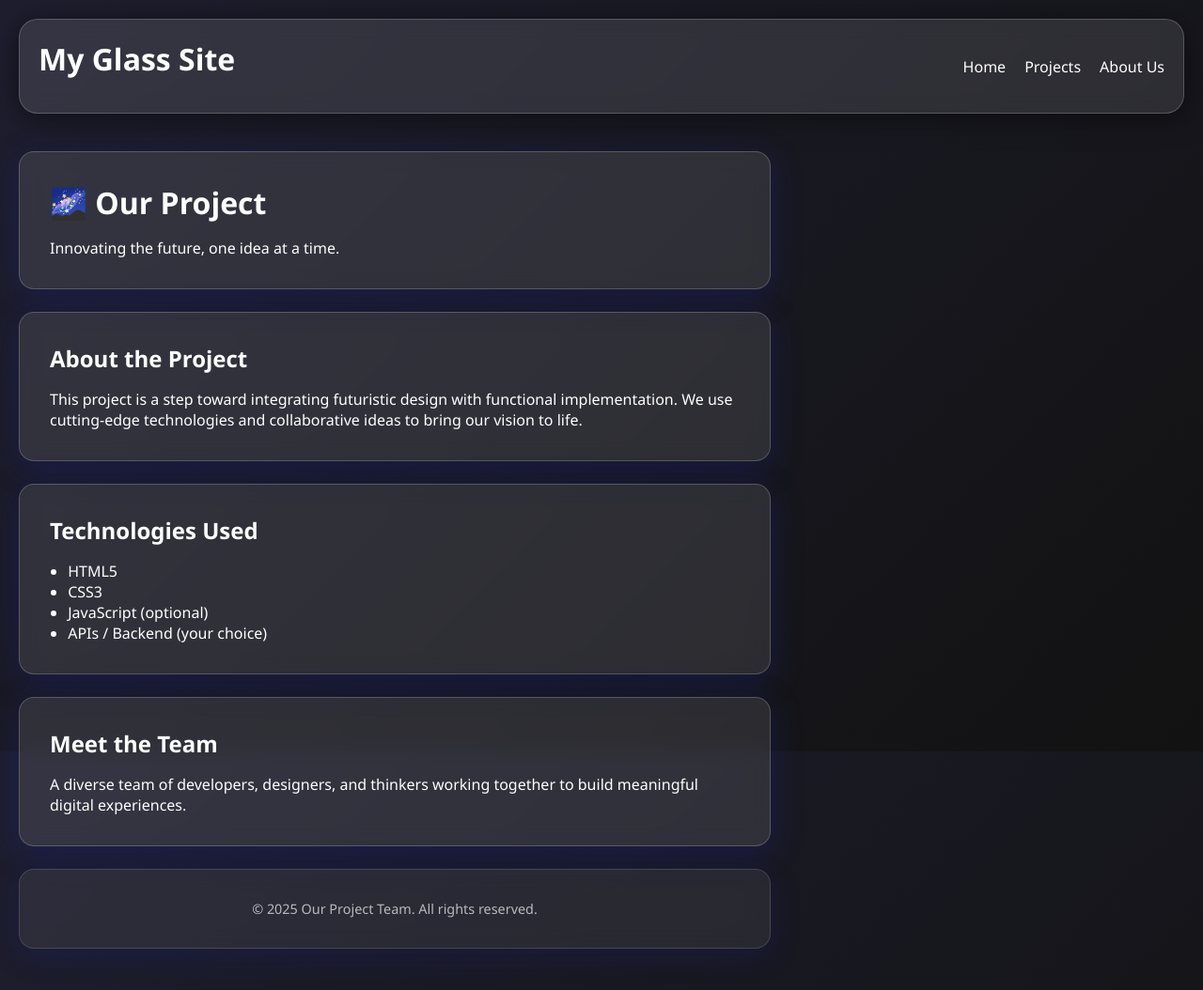
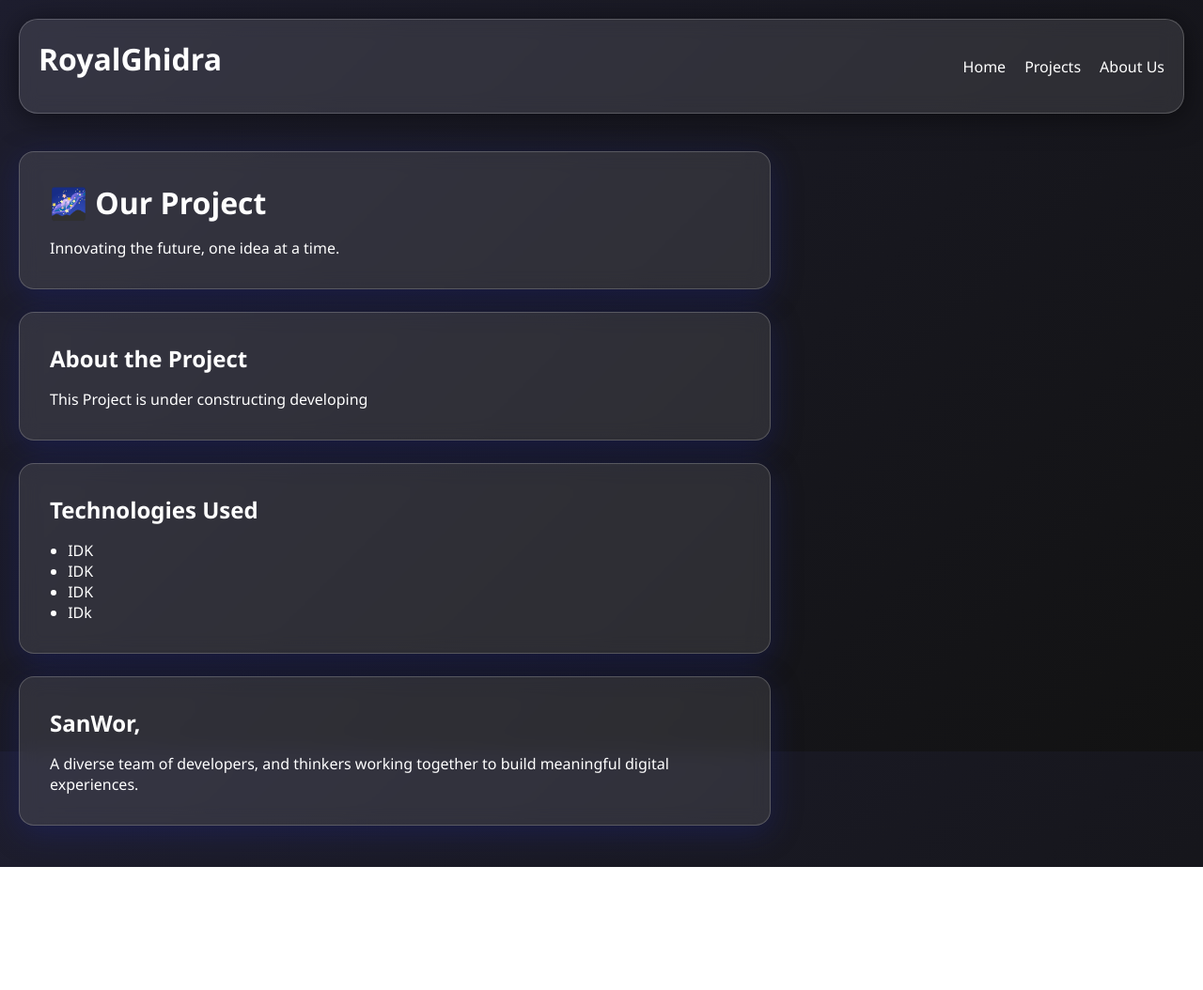
Before and after one commit to SanGalaxy/sanwor.github.io, a plain HTML site: page projects/index.html in a window 1280 px wide. Shown: the whole page at 94% size. After the commit the page ends 923 px from the top, so only its background shows below. Drawn offline with Linux system fonts and the light colour scheme.

Commit message:
Update index.html

```diff
--- a/projects/index.html
+++ b/projects/index.html
@@ -8,7 +8,7 @@
 </head>
 <body>
   <div class="navbar glass">
-    <h1>My Glass Site</h1>
+    <h1>RoyalGhidra</h1>
     <ul class="nav-links">
       <li><a href="/index.html">Home</a></li>
       <li><a href="/projects/index.html">Projects</a></li>
@@ -25,30 +25,26 @@
     <section class="card">
       <h2>About the Project</h2>
       <p>
-        This project is a step toward integrating futuristic design with functional implementation. We use cutting-edge technologies and collaborative ideas to bring our vision to life.
+        This Project is under constructing developing
       </p>
     </section>
 
     <section class="card">
       <h2>Technologies Used</h2>
       <ul>
-        <li>HTML5</li>
-        <li>CSS3</li>
-        <li>JavaScript (optional)</li>
-        <li>APIs / Backend (your choice)</li>
+        <li>IDK</li>
+        <li>IDK</li>
+        <li>IDK</li>
+        <li>IDk</li>
       </ul>
     </section>
 
     <section class="card">
-      <h2>Meet the Team</h2>
+      <h2>SanWor,</h2>
       <p>
-        A diverse team of developers, designers, and thinkers working together to build meaningful digital experiences.
+        A diverse team of developers, and thinkers working together to build meaningful digital experiences.
       </p>
     </section>
-
-    <footer>
-      <p>© 2025 Our Project Team. All rights reserved.</p>
-    </footer>
   </div>
 </body>
 </html>
```
